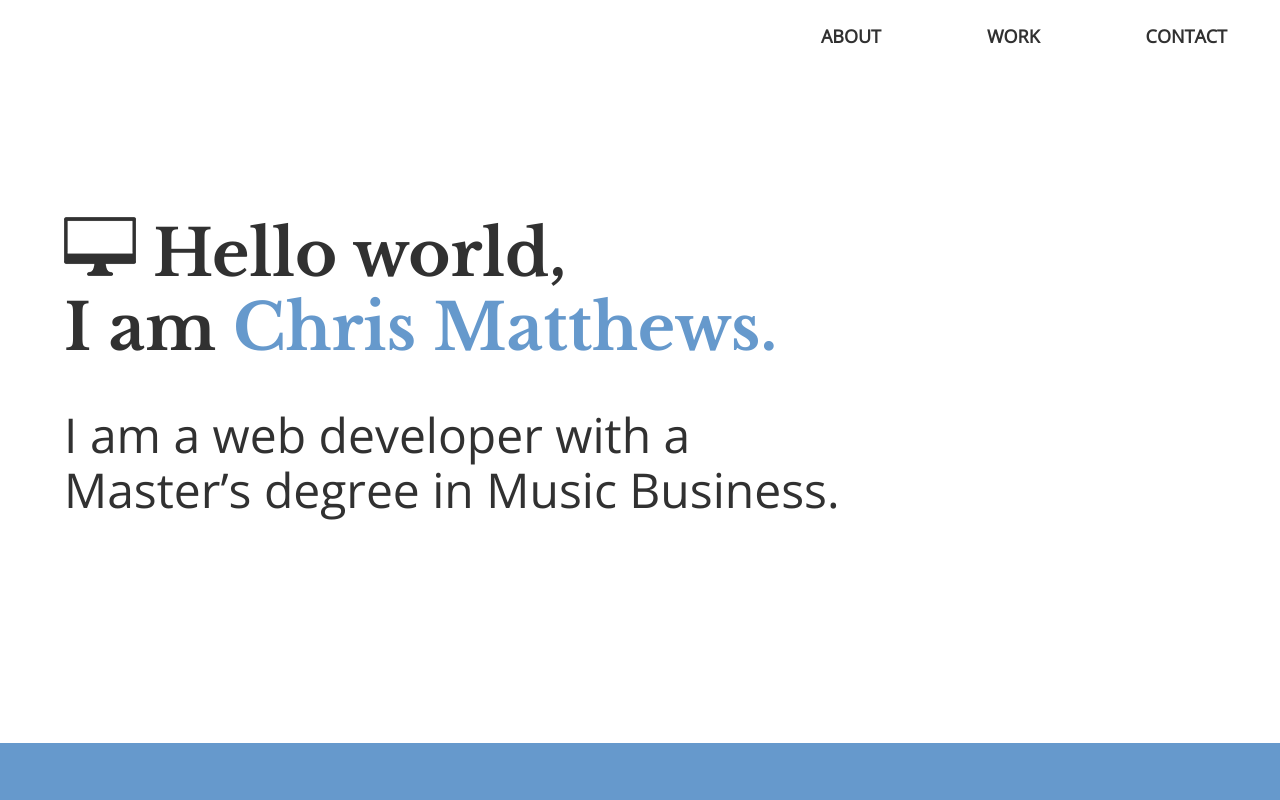
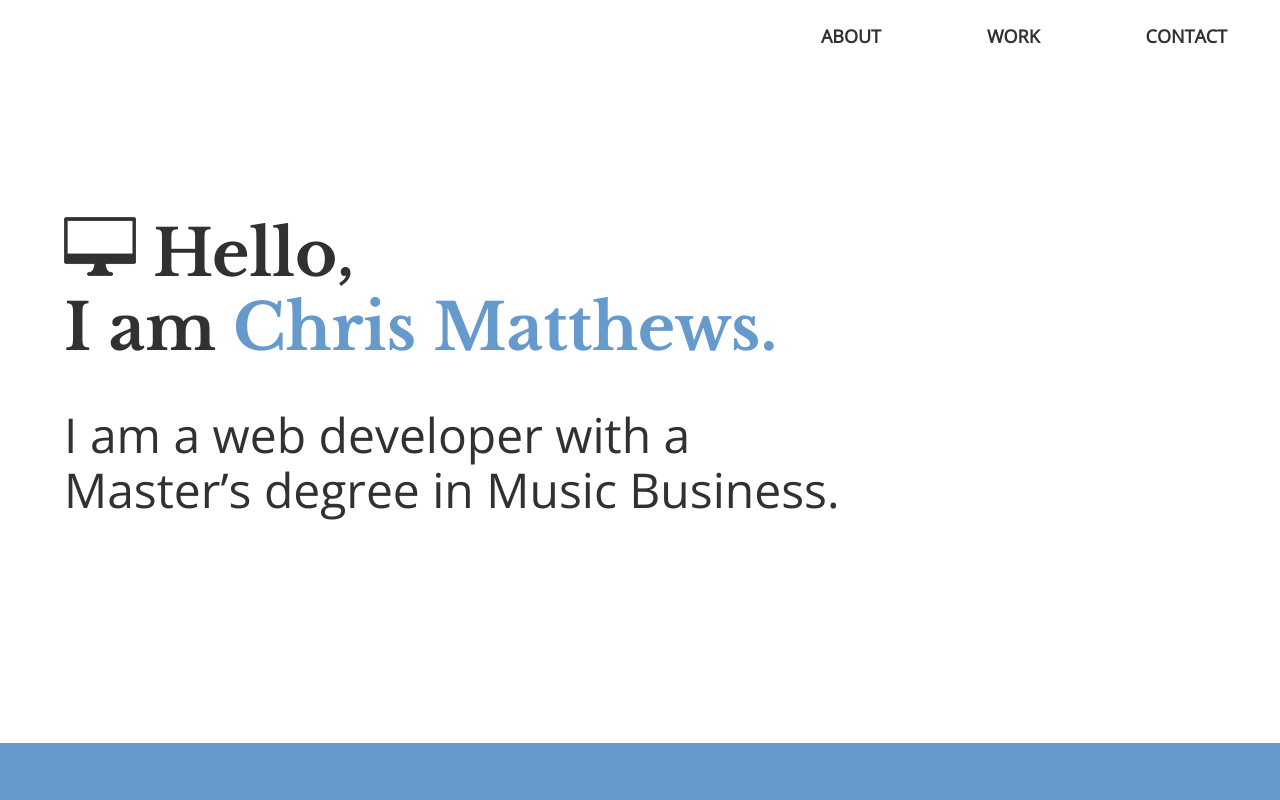
Before and after one commit to chrisdrums1/Phase-1-Portfolio, a plain HTML site: page index.html in a window 1280 px wide. Shown: the top 800 px of the page. Drawn offline with nearby package versions, Linux system fonts and the light colour scheme.

Commit message:
Change welcome

```diff
--- a/index.html
+++ b/index.html
@@ -34,7 +34,7 @@
       <section id="welcome">
         <div class="content-wrapper">
           <div class="welcome-text">
-            <h1><img src="img/computer-icon.png" alt="computer icon"/> Hello world,<br>
+            <h1><img src="img/computer-icon.png" alt="computer icon"/> Hello,<br>
             I am <span>Chris Matthews.</span></h1>
             <h2>I am a web developer with a Master’s degree in Music Business.</h2>
           </div>
```
